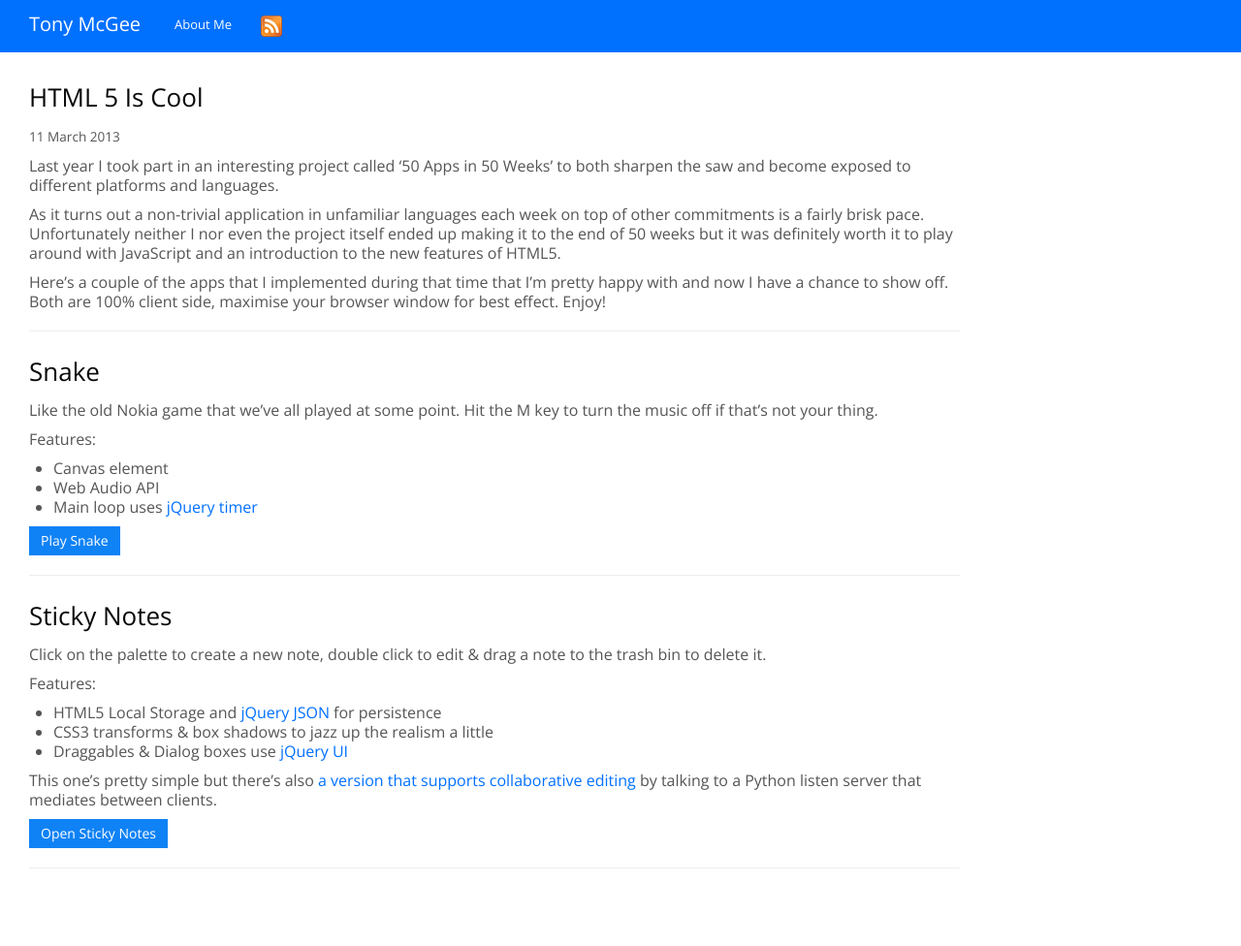
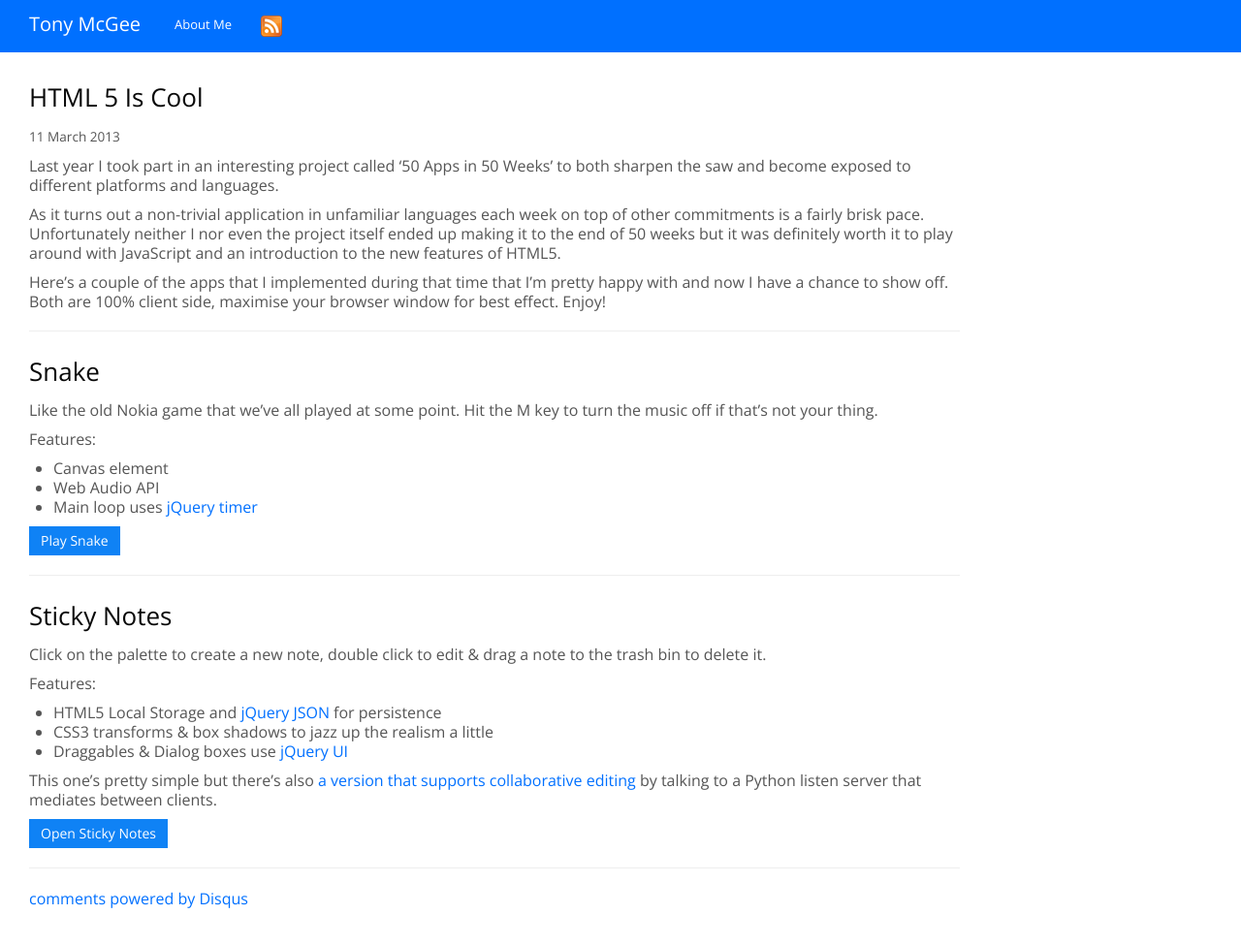
Before and after one commit to tmcg/tmcg.github.com, a Jekyll site: the page built from _posts/2013-03-11-html-5-is-cool.md, in a window 1280 px wide and 1002 px high. Shown: the top 976 px of the window at 97% size. Built offline with Jekyll 4.4.1, drawn with Linux system fonts in a browser that asks for light colours; comment, search, counter and statistics services are not loaded.

Commit message:
Added Disqus commenting system

```diff
--- /dev/null
+++ b/_includes/disqus.html
@@ -0,0 +1,14 @@
+<div id="disqus_thread"></div>
+<script type="text/javascript">
+  var disqus_shortname = 'tmcgee';
+  // var disqus_identifier = '{{ post.url }}'; /* Not working yet */
+
+  /* * * DON'T EDIT BELOW THIS LINE * * */
+  (function() {
+  var dsq = document.createElement('script'); dsq.type = 'text/javascript'; dsq.async = true;
+  dsq.src = '//' + disqus_shortname + '.disqus.com/embed.js';
+  (document.getElementsByTagName('head')[0] || document.getElementsByTagName('body')[0]).appendChild(dsq);
+  })();
+</script>
+<noscript>Please enable JavaScript to view the <a href="http://disqus.com/?ref_noscript">comments powered by Disqus.</a></noscript>
+<a href="http://disqus.com" class="dsq-brlink">comments powered by <span class="logo-disqus">Disqus</span></a>
--- a/_layouts/post.html
+++ b/_layouts/post.html
@@ -6,6 +6,6 @@
   <p><small>{{ page.date | date_to_long_string }}</small></p>
   {{ content }}
 
-  <!-- TODO:tonym disqus comment code goes here later -->
-
+  <hr>
+  {% include disqus.html %}
 </article>
--- a/_posts/2013-03-11-html-5-is-cool.md
+++ b/_posts/2013-03-11-html-5-is-cool.md
@@ -38,5 +38,3 @@
 This one's pretty simple but there's also <a href="/apps/notes/stickynotes_collab.zip">a version that supports collaborative editing</a> by talking to a Python listen server that mediates between clients.
 
 <a href="/apps/notes" class="btn btn-primary" type="button">Open Sticky Notes</a>
-
----
```
